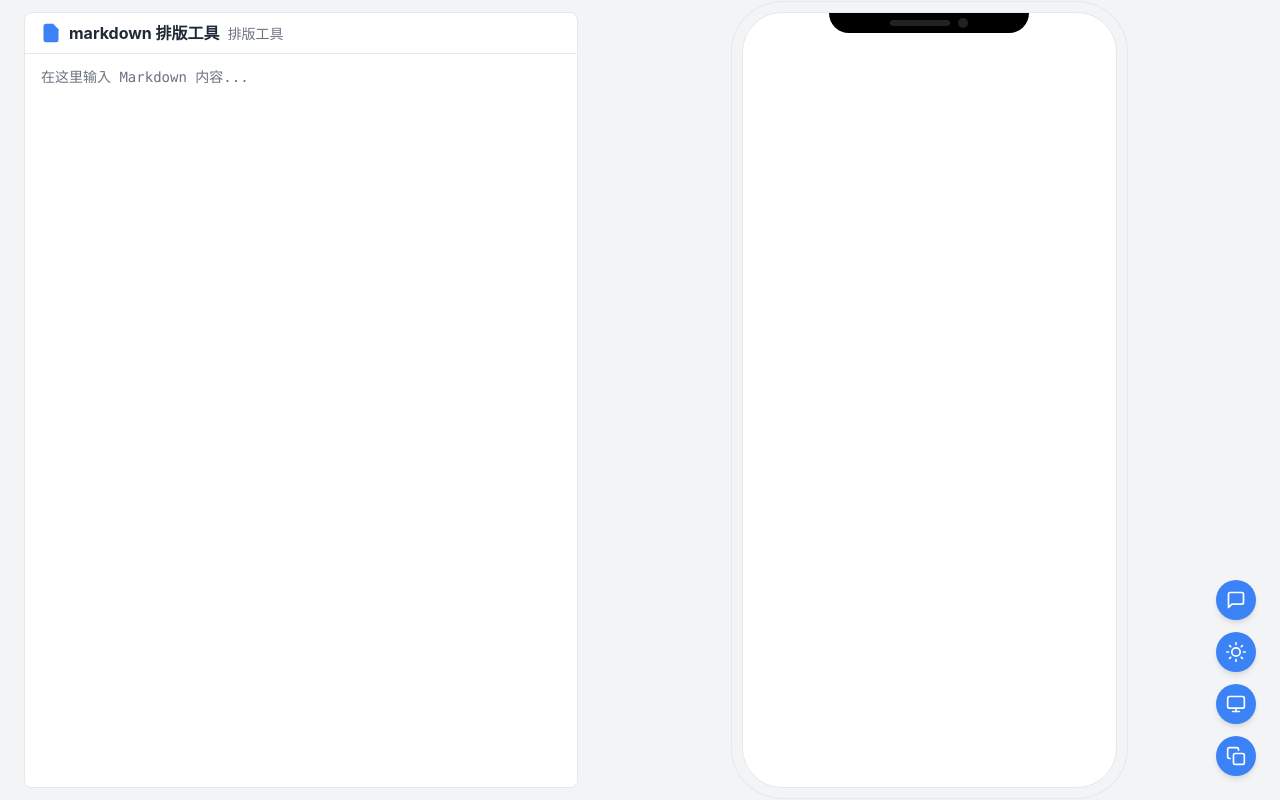
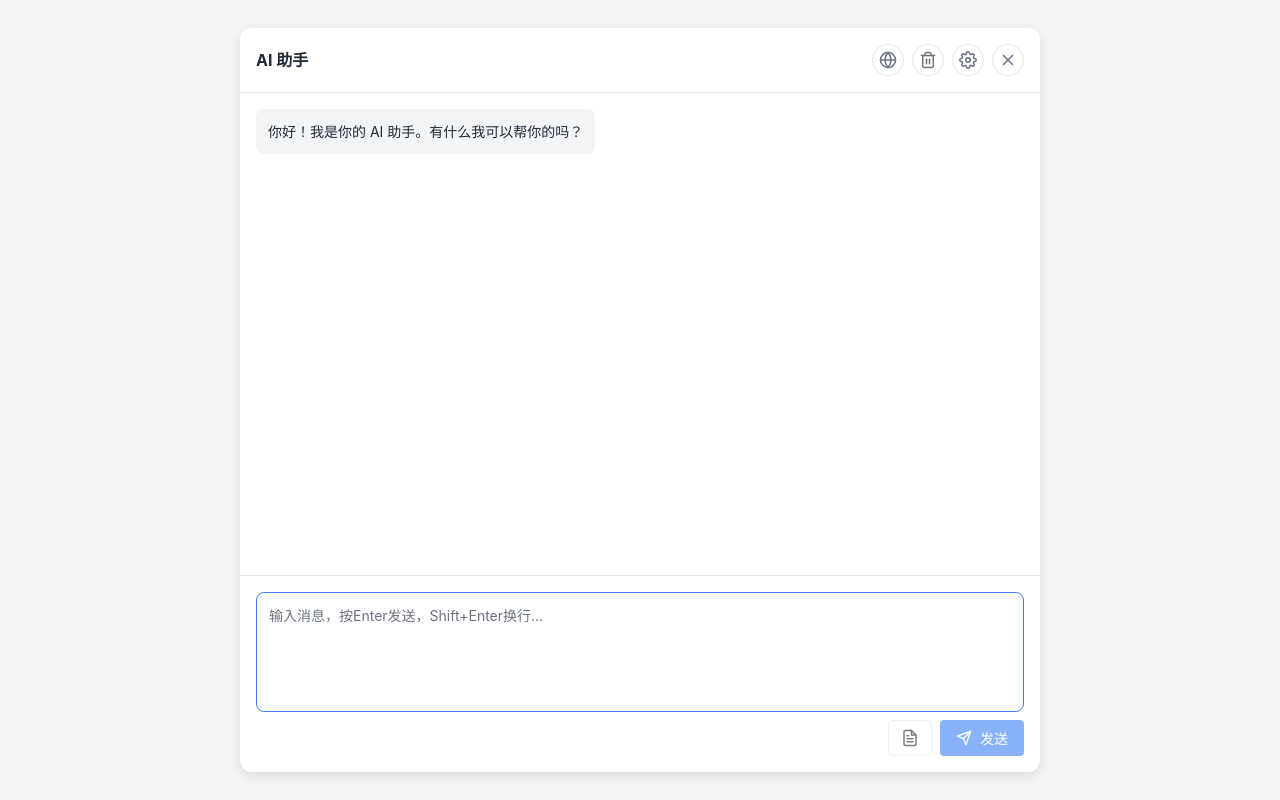
Before and after one commit to gly-hub/wordcraft, a React (Vite) app: page /ai-chat in a window 1280 px wide. Built offline with nearby package versions, Linux system fonts and the light colour scheme.

Commit message:
feat: 添加独立的 AI 对话页面路由

```diff
--- a/package.json
+++ b/package.json
@@ -18,6 +18,7 @@
     "react-icons": "^5.4.0",
     "react-image": "^4.1.0",
     "react-markdown": "^9.0.3",
+    "react-router-dom": "^7.1.5",
     "react-syntax-highlighter": "^15.6.1",
     "remark-gfm": "^4.0.1",
     "turndown": "^7.2.0"
--- a/src/App.tsx
+++ b/src/App.tsx
@@ -8,6 +8,9 @@ import { ThemeEditor } from './components/ThemeEditor';
 import { AiChat, Message } from './components/AiChat';
 import { AiSettings } from './components/AiSettings';
 import { AiSettingsProvider } from './contexts/AiSettingsContext';
+import { BrowserRouter as Router, Routes, Route } from 'react-router-dom';
+import AiChatPage from './pages/AiChatPage';
+import marked from 'marked';
 
 const turndownService = new TurndownService({
   headingStyle: 'atx',
@@ -329,6 +332,15 @@ const Home: React.FC = () => {
     { name: 'cool', icon: FiFeather, title: '酷炫主题' }
   ];
 
+  const markdownToHtml = (markdown: string) => {
+    // 移除 Markdown 中的 HTML 标签
+    const cleanMarkdown = markdown.replace(/<[^>]*>/g, '');
+    // 使用 marked 转换 Markdown 为 HTML
+    const html = marked.parse(cleanMarkdown);
+    // 移除 HTML 中的 script 标签
+    return html.replace(/<script[^>]*>[\s\S]*?<\/script>/g, '');
+  };
+
   if (!mounted) {
     return (
       <div className="app">
@@ -493,13 +505,19 @@ const Home: React.FC = () => {
   );
 };
 
-// 包装组件
-export default function App() {
+function App() {
   return (
     <ThemeProvider>
       <AiSettingsProvider>
-        <Home />
+        <Router>
+          <Routes>
+            <Route path="/ai-chat" element={<AiChatPage />} />
+            <Route path="/" element={<Home />} />
+          </Routes>
+        </Router>
       </AiSettingsProvider>
     </ThemeProvider>
   );
 }
+
+export default App;
--- /dev/null
+++ b/src/pages/AiChatPage.tsx
@@ -0,0 +1,30 @@
+import React, { useState } from 'react';
+import { AiChat } from '../components/AiChat';
+import { Message } from '../components/AiChat';
+import { useNavigate } from 'react-router-dom';
+
+const AiChatPage: React.FC = () => {
+  const navigate = useNavigate();
+  const [messages, setMessages] = useState<Message[]>([
+    {
+      role: 'assistant',
+      content: '你好！我是你的 AI 助手。有什么我可以帮你的吗？',
+      status: 1
+    }
+  ]);
+
+  const handleClose = () => {
+    navigate('/');
+  };
+
+  return (
+    <div className="ai-chat-page">
+      <AiChat
+        onClose={handleClose}
+        messageState={{ messages, setMessages }}
+      />
+    </div>
+  );
+};
+
+export default AiChatPage;
--- a/src/styles/index.scss
+++ b/src/styles/index.scss
@@ -14,3 +14,6 @@
 
 // 布局样式
 @use './layouts/main';
+
+// 页面样式
+@import './pages/ai-chat';
--- /dev/null
+++ b/src/styles/pages/_ai-chat.scss
@@ -0,0 +1,23 @@
+.ai-chat-page {
+  position: fixed;
+  top: 0;
+  left: 0;
+  right: 0;
+  bottom: 0;
+  background-color: var(--background);
+  z-index: 1000;
+  display: flex;
+  justify-content: center;
+  align-items: center;
+  padding: 2rem;
+
+  .chat {
+    width: 100%;
+    max-width: 800px;
+    height: 100%;
+    max-height: 800px;
+    margin: 0 auto;
+    border-radius: 12px;
+    box-shadow: 0 4px 12px rgba(0, 0, 0, 0.1);
+  }
+}
```
Also changed, not shown: 1 other file (tests, documents, lock files or other folders).
